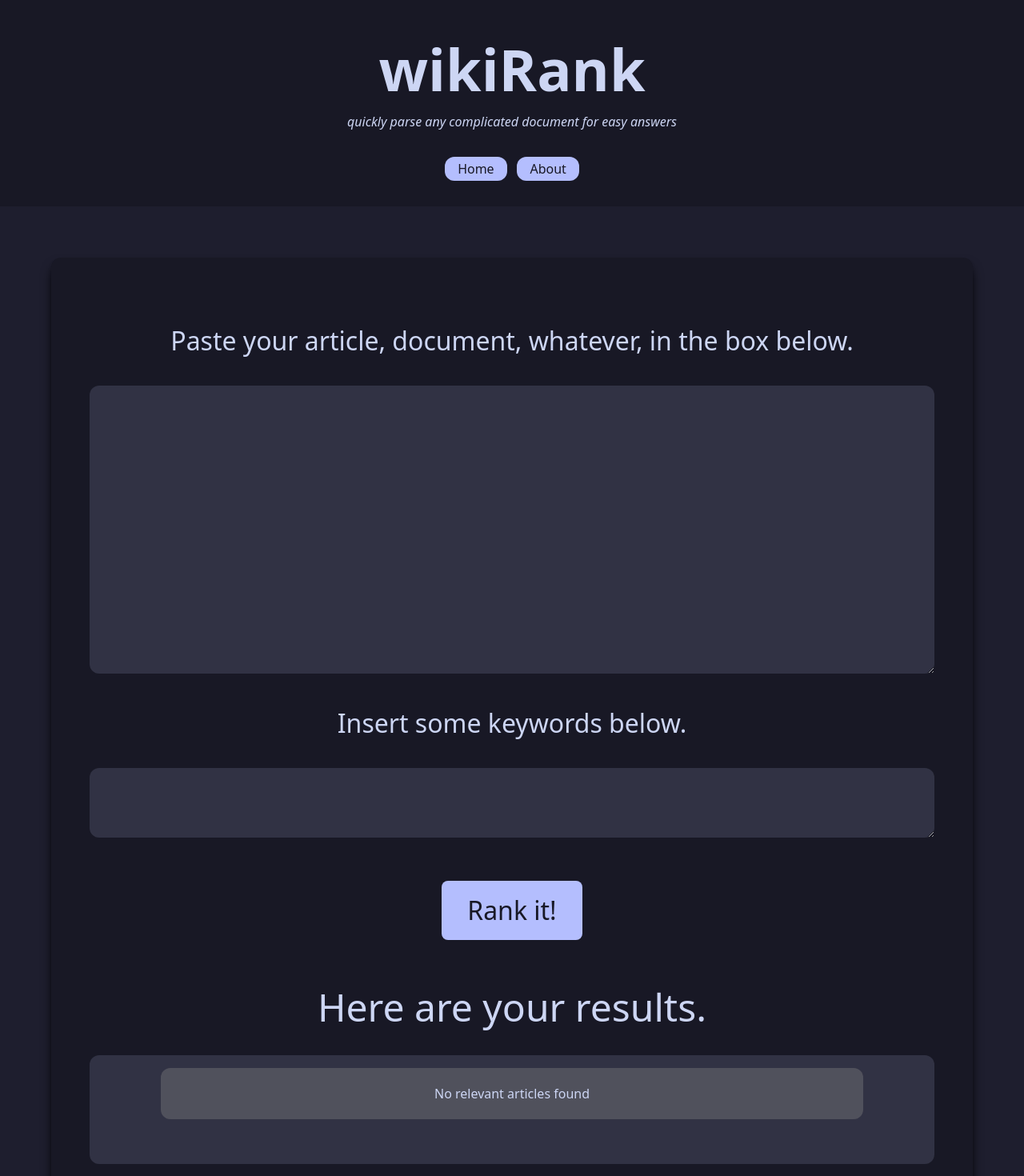
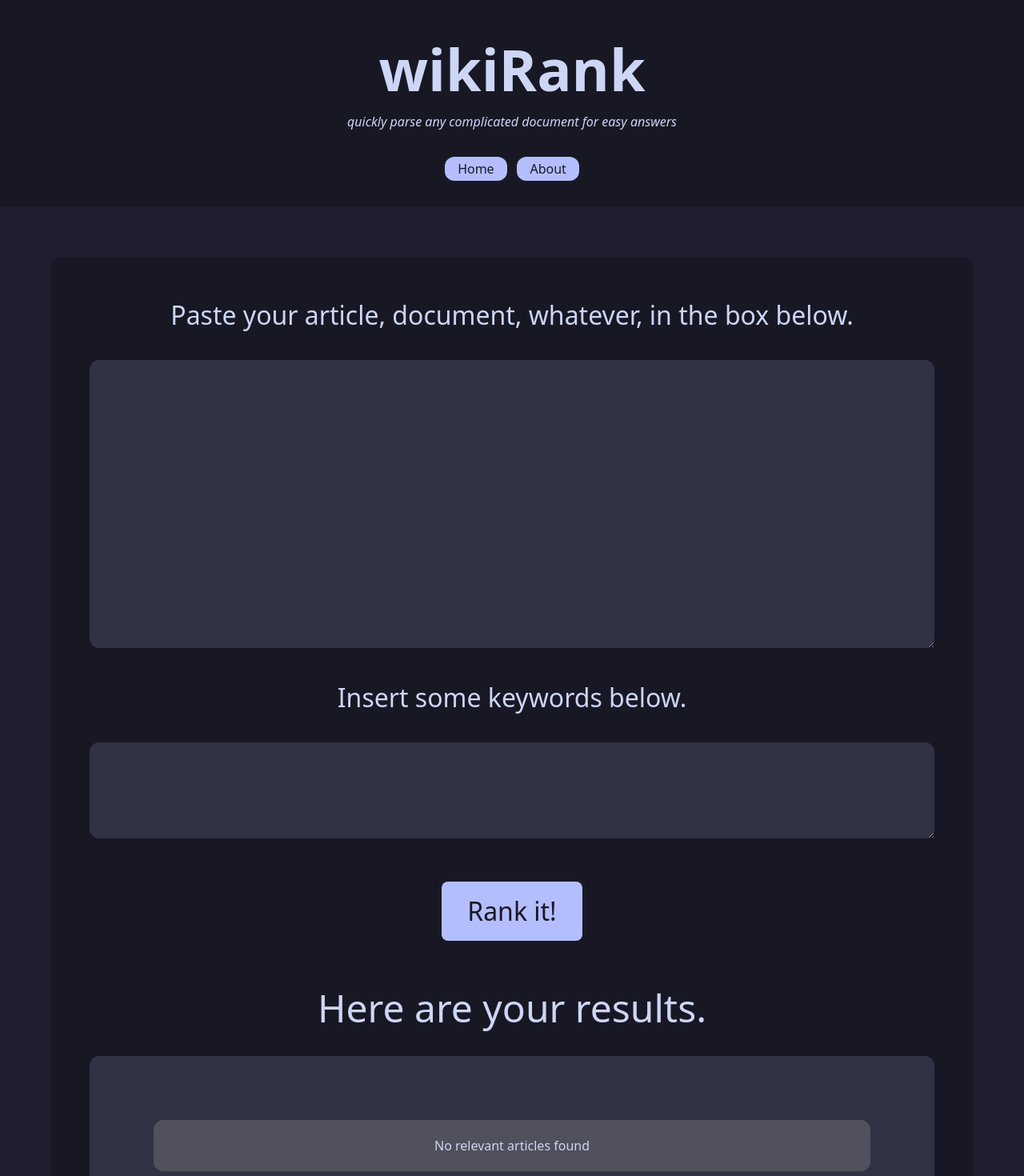
Before and after one commit to GeneralPoxter/wikiRank, a Next.js app: page / in a window 1280 px wide. Shown: the top 1470 px of the page at 80% size. Built offline with nearby package versions, Linux system fonts and the light colour scheme.

Commit message:
better layout

```diff
--- a/components/input.js
+++ b/components/input.js
@@ -53,7 +53,7 @@ export default function Input() {
             if (score > 0) {
                 items.push(
                     <div className='text-left'>
-                        <a href={article.url} className='text-[200%] text-bold text-[#cdd6f4]'>
+                        <a href={article.url} className='text-[200%] underline text-bold text-[#89b4fa]'>
                             {article.title}
                         </a>
                         <div className='mb-10 text-white bg-[#11111b]
@@ -100,34 +100,27 @@ export default function Input() {
     }
 
     return (
-        <div className="mx-[5%] bg-[#181825] p-[3em] rounded-xl shadow-lg shadow-black text-center">
-            <p className="text-[2em] m-[1em] text-[#cdd6f4] text-center">Paste your article, document, whatever, in the box below.</p>
+        <div className="mx-[5%] bg-[#181825] p-[3em] rounded-xl text-center">
+            <p className="text-[2em] mb-[1em] text-[#cdd6f4] text-center">Paste your article, document, whatever, in the box below.</p>
             <textarea
-                className="overflow-scroll rounded-xl bg-[#313244] text-[#cdd6f4] w-[100%] text-left h-[15em] text-[150%]"
+                className="overflow-scroll p-[1em] rounded-xl bg-[#313244] text-[#cdd6f4] w-[100%] text-left h-[15em] text-[150%]"
                 ref={queryTextArea}
             />
-
-            <p className="text-[2em] m-[1em] text-center text-[#cdd6f4]">Insert some keywords below.</p>
+            <p className="text-[2em] my-[1em] text-center text-[#cdd6f4]">Insert some keywords below.</p>
             <textarea
-                className="overflow-scroll rounded-xl bg-[#313244] text-[#cdd6f4] w-[100%] text-left h-[1%] text-[150%]"
+                className="overflow-scroll p-[1em] rounded-xl bg-[#313244] text-[#cdd6f4] w-[100%] text-left h-[5em] text-[150%]"
                 ref={keywordsTextArea}
             />
-
             <button
                 className="bg-[#b4befe] my-[1.5em] px-[1em] py-[0.4em] text-[200%] rounded-lg text-[#181825] hover:bg-[#929de7]"
                 onClick={fetchArticles}
             >
                 Rank it!
             </button>
-
             <div>
                 <h className="text-[3em] text-[#cdd6f4]">Here are your results.</h>
-                <div className="w-[100%] my-[1.5em] rounded-xl bg-[#313244]">
-                    <div className="ml-[5%] mr-[5%] mb-10 p-4">
-                        <div className="ml-5 mr-5">
-                            {displayResults()}
-                        </div>
-                    </div>
+                <div className="w-[100%] my-[1.5em] p-[5em] rounded-xl bg-[#313244]">
+                    {displayResults()}
                 </div>
             </div>
         </div>
```
